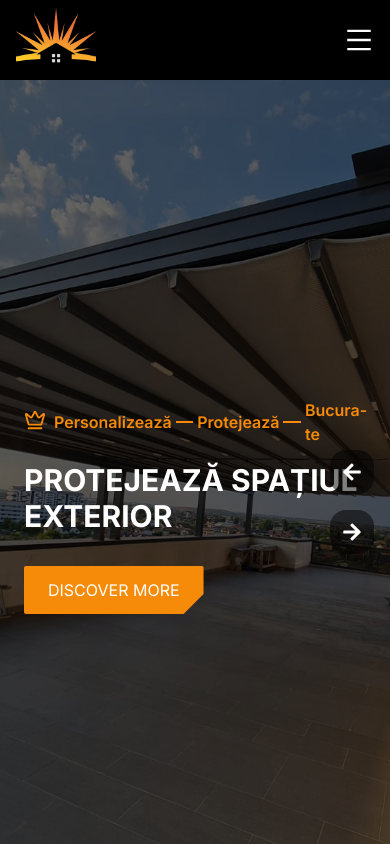
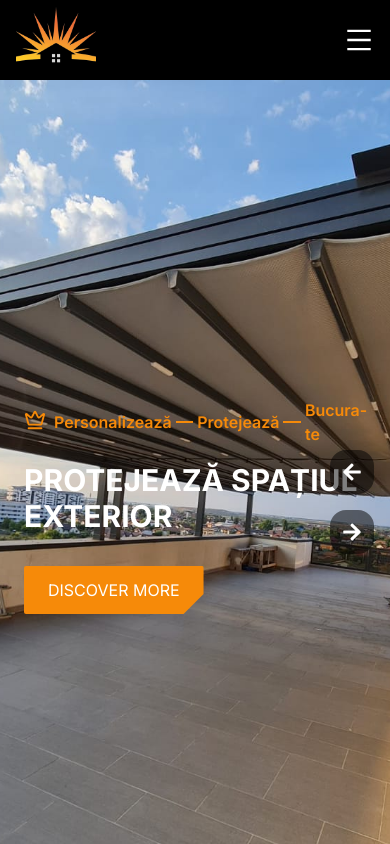
Before and after one commit to mocanuandrei1/sun-pro-2, a Next.js app: page / in a window 390 px wide. Shown: the top 844 px of the page. Built offline with nearby package versions, Linux system fonts and the light colour scheme.

Commit message:
chore: Refactor Hero component styles and remove unnecessary class

```diff
--- a/src/components/Hero.js
+++ b/src/components/Hero.js
@@ -55,7 +55,7 @@ export default function Hero() {
         layout="fill"
         objectFit="cover"
         quality={100}
-        className="z-0 opacity-40 bg-black lg:bg-none lg:opacity-100"
+        className="z-0 "
         key={currentImageIndex}
       />
       <div
```
